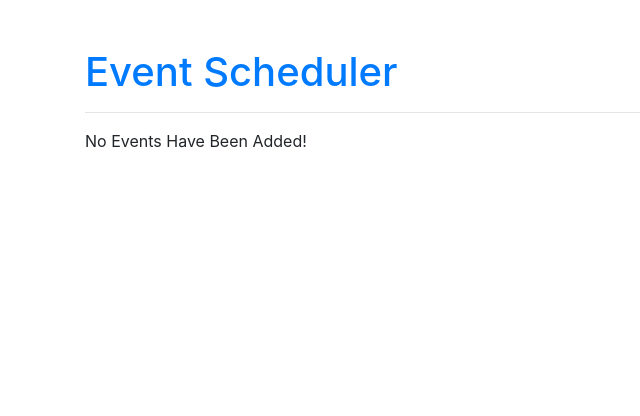
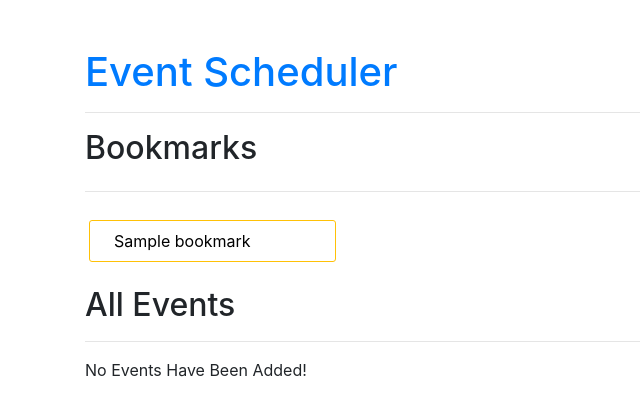
Before and after one commit to WrenParker/scheduler, a PHP site: template views/User.php in a window 1280 px wide. Shown: the top 416 px of the page, without its empty margins (0-640 px from the left). Run offline with PHP 8.4, Linux system fonts and the light colour scheme; the template is opened without the code that fills it: most values are stand-ins (such as "Sample title", 1, 10 or a date in 2020).

Commit message:
added bookmark list on user view

```diff
--- a/controllers/UserController.php
+++ b/controllers/UserController.php
@@ -9,6 +9,7 @@ class UserController
   {
     $res = Event::getAllEvents();
     $events = Event::buildEventJsonByDay($res);
+    $bookmarks = Event::getBookmarkedEvents();
     $admin = false;
 
     include '../views/User.php';
--- a/css/styles.css
+++ b/css/styles.css
@@ -25,6 +25,8 @@
   border-radius: 3px;
   position: relative;
   overflow: hidden;
+  text-decoration: none;
+  color:black;
 }
 
 .event:hover {
--- a/views/User.php
+++ b/views/User.php
@@ -3,6 +3,28 @@
   <body>
     <?php include 'include/header.php'; ?>
     <div id="user_body" class="container">
+      <div class="row">
+        <div class="col">
+          <h2>Bookmarks</h2>
+        </div>
+      </div>
+      <hr>
+      <div class="row my-4">
+        <?php foreach ($bookmarks as $bookmark): ?>
+          <div class="col-3">
+            <a href="routes.php?action=viewEvent&id=<?php echo $bookmark->id ?>">
+              <div class="mt-1 mx-1 mb-0 p-2 bookmark bookmarked-event">
+                <div class="row mx-2 justify-content-between">
+                  <div class="col px-2">
+                    <?php echo $bookmark->name ?>
+                  </div>
+                </div>
+
+              </div>
+            </a>
+          </div>
+        <?php endforeach; ?>
+      </div>
       <?php include 'include/schedule/full-schedule.php' ?>
     </div>
     <?php include 'include/footer.php'; ?>
--- a/views/include/schedule/full-schedule.php
+++ b/views/include/schedule/full-schedule.php
@@ -1,3 +1,5 @@
+<h2>All Events</h2>
+<hr>
 <?php
 if(!isset($events) || empty($events)) {
   echo "No Events Have Been Added!";
```
Also changed, not shown: models/Event.php (+12 -1 lines).
